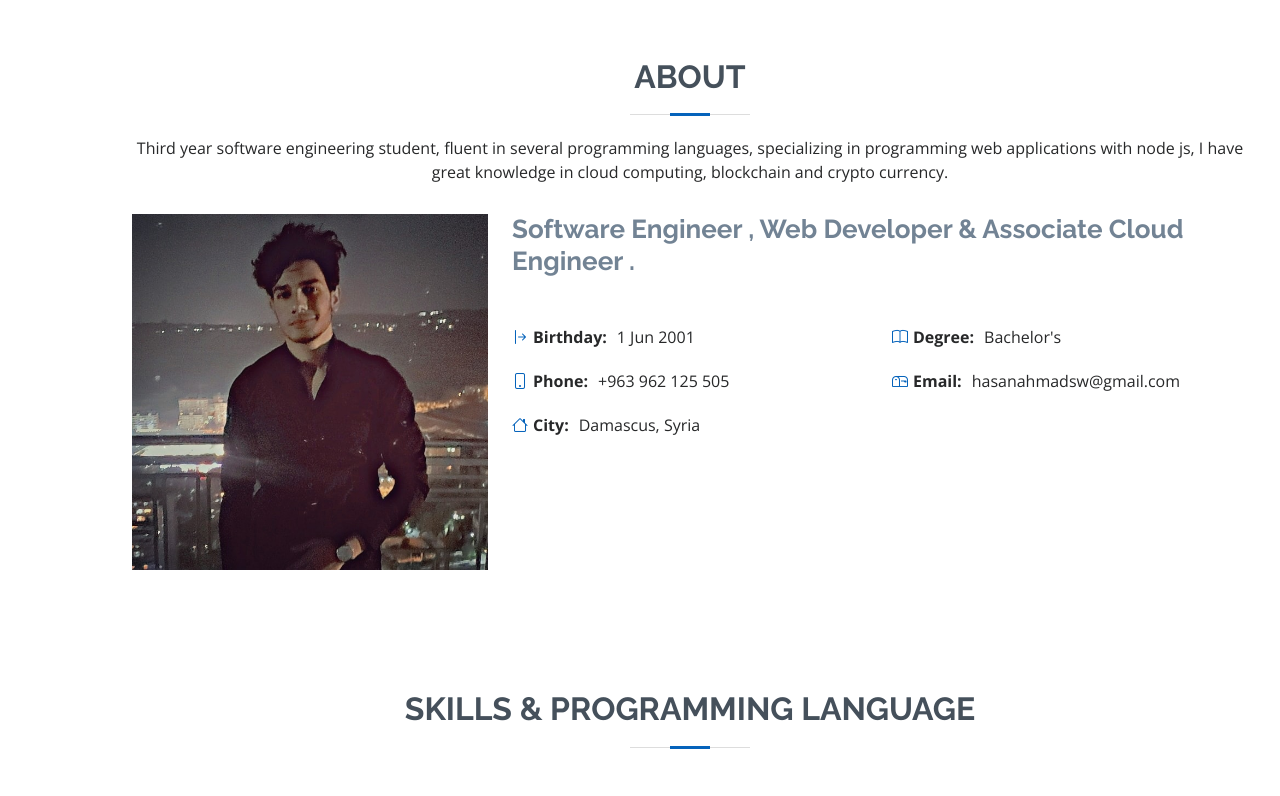
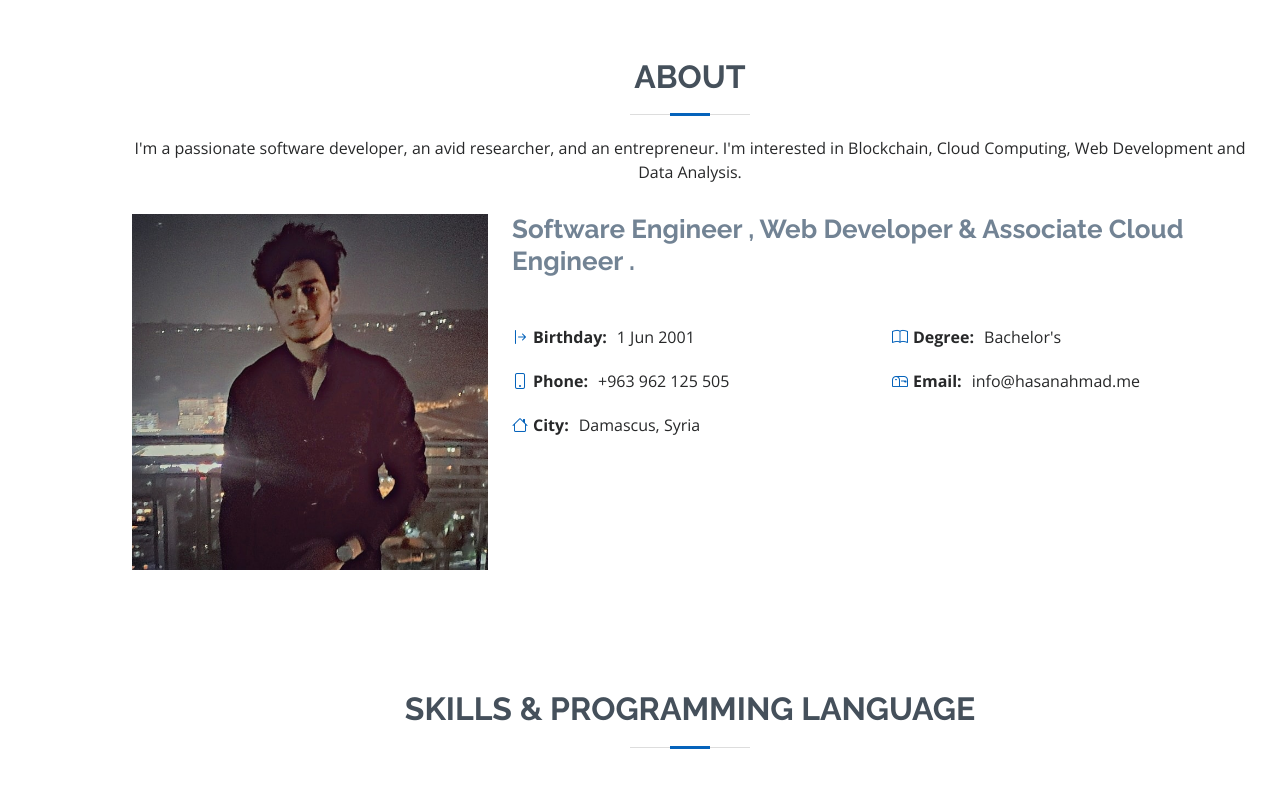
Before and after one commit to hasanahmadl/Hasan-Ahmad, a plain HTML site: page index.html in a window 1280 px wide. Shown: the part 802-1598 px from the top of the page. Drawn offline with nearby package versions, Linux system fonts and the light colour scheme.

Commit message:
our website

```diff
--- a/index.html
+++ b/index.html
@@ -7,7 +7,7 @@
 
   <title>Hasan Ahmad</title>
   <meta content="" name="description">
-  <meta name="keywords" content="JK,jk,حسن احمد,حسن,احمد,Hasan Ahmad,Ahmad Hasan,Hasan,Ahmad,eng,Software,Engineer,Cloud Computing,Blockchain,freelance">
+  <meta name="keywords" content="حسن احمد,حسن,احمد,Hasan Ahmad,Ahmad Hasan,Hasan,Ahmad,eng,Software,Engineer,Cloud Computing,Blockchain">
 
   <!-- Favicons -->
   <link href="assets/img/favicon.png" rel="icon">
@@ -75,9 +75,8 @@
 
         <div class="section-title">
           <h2>About</h2>
-          <p>Third year software engineering student, fluent in several programming languages, specializing in programming web applications with node js, I have great knowledge in cloud computing, blockchain and crypto currency.</p>
+          <p>I'm a passionate software developer, an avid researcher, and an entrepreneur. I'm interested in Blockchain, Cloud Computing, Web Development and Data Analysis.</p>
         </div>
-
         <div class="row">
           <div class="col-lg-4">
             <img src="assets/img/hasann.jpeg" class="img-fluid" alt="">
@@ -99,7 +98,7 @@
                 <ul>
 
                   <li><i class="bi bi-book"></i> <strong>Degree:</strong> <span>Bachelor's</span></li>
-                  <li><i class="bi bi-mailbox"></i> <strong>Email:</strong> <span>hasanahmadsw@gmail.com</span></li>
+                  <li><i class="bi bi-mailbox"></i> <strong>Email:</strong> <span>info@hasanahmad.me</span></li>
                 </ul>
               </div>
             </div>
@@ -299,15 +298,13 @@
           <h2>Resume</h2>
           <p></p>
         </div>
-
 		  <br />
-
         <div class="row">
           <div class="col-lg-6">
             <h3 class="resume-title">Sumary</h3>
             <div class="resume-item pb-0">
               <h4>Hasan Ahmad</h4>
-              <p><em>Third year software engineering student, fluent in several programming languages, specializing in programming web applications with node js, I have great knowledge in cloud computing, blockchain and crypto currency .</em></p>
+              <p><em>I'm a passionate software developer, an avid researcher, and an entrepreneur. I'm interested in Blockchain, Cloud Computing, Web Development and Data Analysis.</em></p>
               <ul>
                 <li>Damascus, Syria</li>
                 <li>(963) 962-125-505</li>
```
